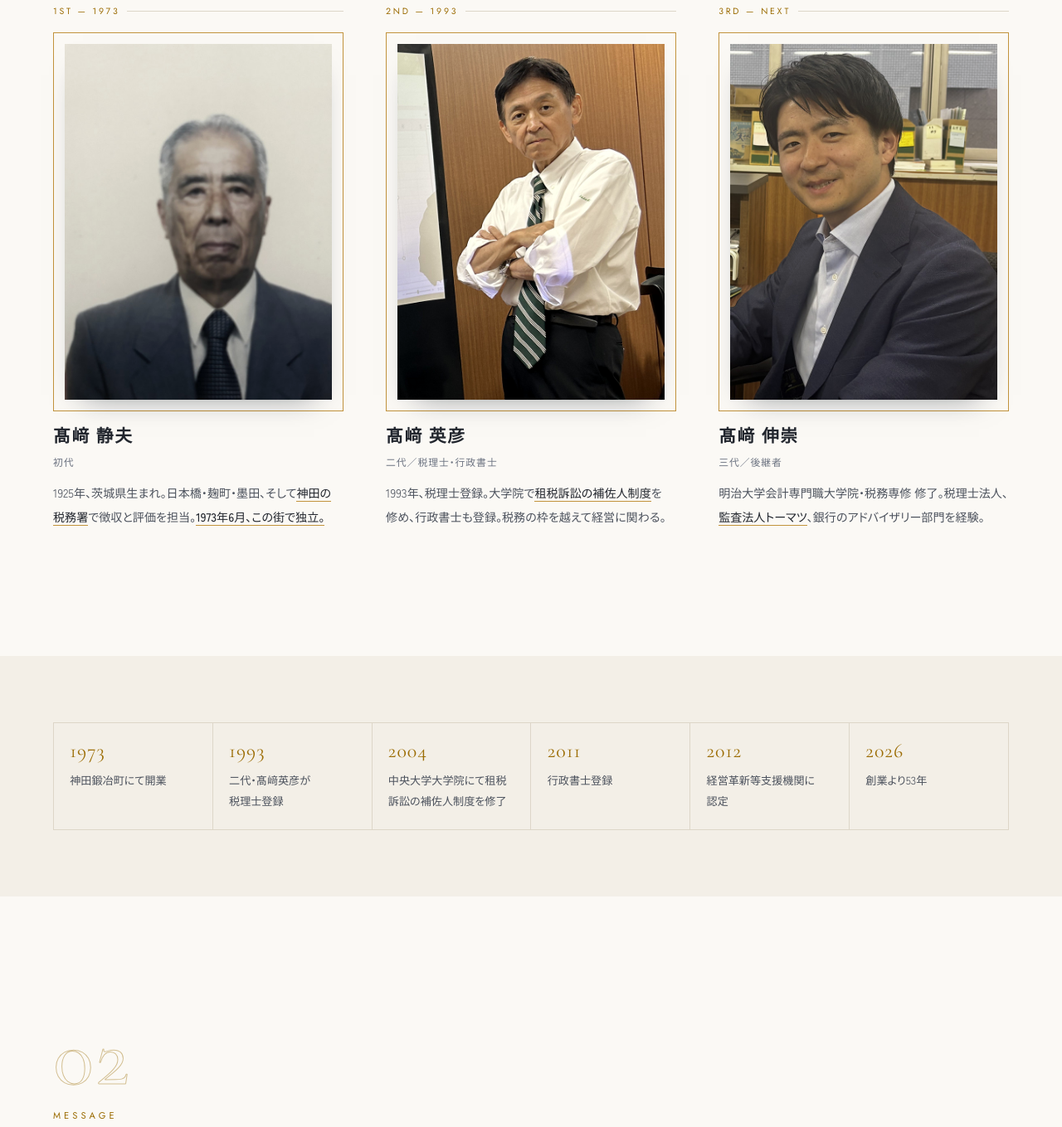
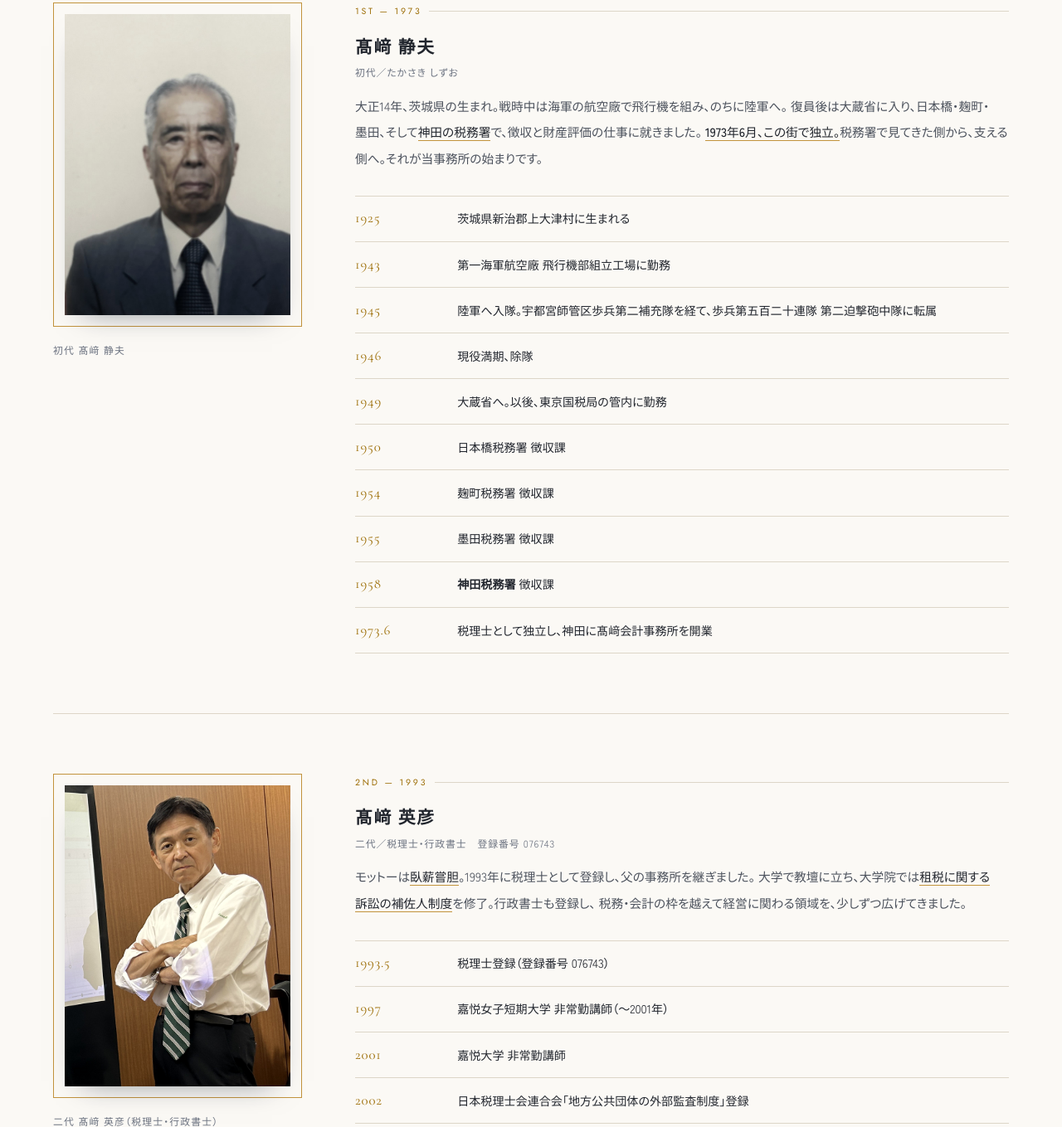
Before and after one commit to nobutakatakasaki-beep/takasaki-hp, a plain HTML site: page office.html in a window 1280 px wide. Shown: the part 893-2252 px from the top of the page at 83% size. Drawn offline with nearby package versions, Linux system fonts and the light colour scheme; a web font is replaced by a local one.

Commit message:
沿革を三人それぞれの歩みに。セミナー写真を削除
- 事務所紹介の沿革を、写真＋本人ごとの年表に作り替えた
  初代：出生から海軍航空廠・陸軍入隊・復員、日本橋/麹町/墨田/神田の
        各税務署を経て1973年6月の開業まで（10項目）
  二代：税理士登録から講師・補佐人制度修了・行政書士登録・
        経営革新等支援機関の認定まで（8項目）
  三代：大学院修了から税理士法人・監査法人・銀行出向まで（8項目）
- 共通の年表セクションは各人の年表に統合したため削除
- 画質の低いセミナー写真（元が318x192のスクリーンショット）を
  事務所概要から外し、未使用になったファイルも削除

Co-Authored-By: Claude Opus 5 <noreply@anthropic.com>

```diff
--- a/assets/css/style.css
+++ b/assets/css/style.css
@@ -1253,6 +1253,52 @@ body.nav-open .drawer__foot {
   border-bottom: 1px solid var(--gold-lt);
 }
 
+/* それぞれの歩み（写真＋年表） */
+.story {
+  display: grid;
+  grid-template-columns: minmax(0, 300px) minmax(0, 1fr);
+  gap: clamp(1.8rem, 5vw, 4rem);
+  align-items: start;
+  padding-block: clamp(2.5rem, 6vw, 4.5rem);
+  border-top: 1px solid var(--line);
+}
+.story:first-of-type {
+  border-top: 0;
+  padding-top: 0;
+}
+.story__sum {
+  font-size: 0.92rem;
+  line-height: 2.15;
+  color: #4c525d;
+  margin: 1rem 0 1.8rem;
+  word-break: auto-phrase;
+}
+.story__sum b {
+  font-weight: 500;
+  color: var(--text);
+  border-bottom: 1px solid var(--gold-lt);
+}
+.story .dl > div {
+  grid-template-columns: 6.5rem 1fr;
+  gap: 1.2rem;
+  padding: 0.8rem 0;
+  font-size: 0.88rem;
+}
+.story .dl dt {
+  font-family: var(--latin);
+  font-size: 1.05rem;
+  letter-spacing: 0.05em;
+  line-height: 1.7;
+}
+@media (max-width: 760px) {
+  .story {
+    grid-template-columns: 1fr;
+  }
+  .story__fig {
+    max-width: 260px;
+  }
+}
+
 /* 年表（細い帯） */
 .years {
   display: grid;
--- a/office.html
+++ b/office.html
@@ -88,42 +88,85 @@
       <h2 class="sechead__jp split">三代、神田で。</h2>
     </div>
 
-    <div class="gens" data-stagger>
-      <article class="gen" data-reveal>
+    <article class="story">
+      <figure class="prof__fig story__fig" data-reveal>
+        <div class="prof__frame"><img src="assets/img/gen1.jpg" alt="初代 髙﨑静夫" width="660" height="880" loading="lazy"></div>
+        <figcaption class="prof__cap">初代 髙﨑 静夫</figcaption>
+      </figure>
+      <div data-reveal style="--i:1">
         <span class="gen__era">1st — 1973</span>
-        <div class="prof__frame"><img src="assets/img/gen1.jpg" alt="初代 髙﨑静夫" width="660" height="880" loading="lazy"></div>
-        <p class="gen__name">髙﨑 静夫<small>初代</small></p>
-        <p class="gen__txt">1925年、茨城県生まれ。日本橋・麹町・墨田、そして<b>神田の税務署</b>で徴収と評価を担当。<b>1973年6月、この街で独立。</b></p>
-      </article>
+        <p class="gen__name mt-s">髙﨑 静夫<small>初代／たかさき しずお</small></p>
+        <p class="story__sum">
+          大正14年、茨城県の生まれ。戦時中は海軍の航空廠で飛行機を組み、のちに陸軍へ。
+          復員後は大蔵省に入り、日本橋・麹町・墨田、そして<b>神田の税務署</b>で、徴収と財産評価の仕事に就きました。
+          <b>1973年6月、この街で独立。</b>税務署で見てきた側から、支える側へ。それが当事務所の始まりです。
+        </p>
+        <dl class="dl">
+          <div><dt>1925</dt><dd>茨城県新治郡上大津村に生まれる</dd></div>
+          <div><dt>1943</dt><dd>第一海軍航空廠 飛行機部組立工場に勤務</dd></div>
+          <div><dt>1945</dt><dd>陸軍へ入隊。宇都宮師管区歩兵第二補充隊を経て、歩兵第五百二十連隊 第二迫撃砲中隊に転属</dd></div>
+          <div><dt>1946</dt><dd>現役満期、除隊</dd></div>
+          <div><dt>1949</dt><dd>大蔵省へ。以後、東京国税局の管内に勤務</dd></div>
+          <div><dt>1950</dt><dd>日本橋税務署 徴収課</dd></div>
+          <div><dt>1954</dt><dd>麹町税務署 徴収課</dd></div>
+          <div><dt>1955</dt><dd>墨田税務署 徴収課</dd></div>
+          <div><dt>1958</dt><dd><b>神田税務署</b> 徴収課</dd></div>
+          <div><dt>1973.6</dt><dd>税理士として独立し、神田に髙﨑会計事務所を開業</dd></div>
+        </dl>
+      </div>
+    </article>
 
-      <article class="gen" data-reveal>
+    <article class="story">
+      <figure class="prof__fig story__fig" data-reveal>
+        <div class="prof__frame"><img src="assets/img/daihyo.jpg" alt="二代 髙﨑英彦（税理士・行政書士）" width="720" height="960" loading="lazy"></div>
+        <figcaption class="prof__cap">二代 髙﨑 英彦（税理士・行政書士）</figcaption>
+      </figure>
+      <div data-reveal style="--i:1">
         <span class="gen__era">2nd — 1993</span>
-        <div class="prof__frame"><img src="assets/img/daihyo.jpg" alt="二代 髙﨑英彦（税理士・行政書士）" width="720" height="960"></div>
-        <p class="gen__name">髙﨑 英彦<small>二代／税理士・行政書士</small></p>
-        <p class="gen__txt">1993年、税理士登録。大学院で<b>租税訴訟の補佐人制度</b>を修め、行政書士も登録。税務の枠を越えて経営に関わる。</p>
-      </article>
+        <p class="gen__name mt-s">髙﨑 英彦<small>二代／税理士・行政書士　登録番号 076743</small></p>
+        <p class="story__sum">
+          モットーは<b>臥薪嘗胆</b>。1993年に税理士として登録し、父の事務所を継ぎました。
+          大学で教壇に立ち、大学院では<b>租税に関する訴訟の補佐人制度</b>を修了。行政書士も登録し、
+          税務・会計の枠を越えて経営に関わる領域を、少しずつ広げてきました。
+        </p>
+        <dl class="dl">
+          <div><dt>1993.5</dt><dd>税理士登録（登録番号 076743）</dd></div>
+          <div><dt>1997</dt><dd>嘉悦女子短期大学 非常勤講師（〜2001年）</dd></div>
+          <div><dt>2001</dt><dd>嘉悦大学 非常勤講師</dd></div>
+          <div><dt>2002</dt><dd>日本税理士会連合会「地方公共団体の外部監査制度」登録</dd></div>
+          <div><dt>2004.3</dt><dd>中央大学大学院 法学研究科『租税に関する訴訟の補佐人制度』修了</dd></div>
+          <div><dt>2004</dt><dd>『例解演習基本簿記』を共同編著（創成社）</dd></div>
+          <div><dt>2011.2</dt><dd>行政書士登録</dd></div>
+          <div><dt>2012.11</dt><dd>関東財務局・関東経済産業局より「経営革新等支援機関」に認定</dd></div>
+        </dl>
+      </div>
+    </article>
 
-      <article class="gen" data-reveal>
+    <article class="story">
+      <figure class="prof__fig story__fig" data-reveal>
+        <div class="prof__frame"><img src="assets/img/gen3.jpg" alt="三代 髙﨑伸崇" width="660" height="880" loading="lazy"></div>
+        <figcaption class="prof__cap">三代 髙﨑 伸崇</figcaption>
+      </figure>
+      <div data-reveal style="--i:1">
         <span class="gen__era">3rd — Next</span>
-        <div class="prof__frame"><img src="assets/img/gen3.jpg" alt="三代 髙﨑伸崇" width="660" height="880" loading="lazy"></div>
-        <p class="gen__name">髙﨑 伸崇<small>三代／後継者</small></p>
-        <p class="gen__txt">明治大学会計専門職大学院・税務専修 修了。税理士法人、<b>監査法人トーマツ</b>、銀行のアドバイザリー部門を経験。</p>
-      </article>
-    </div>
-  </div>
-</section>
-
-<!-- ============ 年表 ============ -->
-<section class="sec sec--paper" style="padding-block:clamp(3rem,7vw,5rem)">
-  <div class="wrap">
-    <dl class="years" data-reveal>
-      <div><dt>1973</dt><dd>神田鍛冶町にて開業</dd></div>
-      <div><dt>1993</dt><dd>二代・髙﨑英彦が税理士登録</dd></div>
-      <div><dt>2004</dt><dd>中央大学大学院にて租税訴訟の補佐人制度を修了</dd></div>
-      <div><dt>2011</dt><dd>行政書士登録</dd></div>
-      <div><dt>2012</dt><dd>経営革新等支援機関に認定</dd></div>
-      <div><dt>2026</dt><dd>創業より53年</dd></div>
-    </dl>
+        <p class="gen__name mt-s">髙﨑 伸崇<small>三代／後継者　たかさき のぶたか</small></p>
+        <p class="story__sum">
+          大学院で税務を専攻したのち、税理士法人で申告と顧問の実務を、<b>監査法人トーマツ</b>で監査の視点を、
+          そして<b>銀行のアドバイザリー部門</b>でM&amp;Aや事業承継の現場を経験しました。
+          税務・監査・金融の三方向から数字を見てきた目を、神田に持ち帰ります。
+        </p>
+        <dl class="dl">
+          <div><dt>1994</dt><dd>生まれる</dd></div>
+          <div><dt>2013</dt><dd>早稲田摂陵高等学校 卒業</dd></div>
+          <div><dt>2017</dt><dd>関東学院大学 経済学部 卒業</dd></div>
+          <div><dt>2020.3</dt><dd>明治大学 会計専門職大学院 税務専修 修了</dd></div>
+          <div><dt>2020</dt><dd>アクタス税理士法人</dd></div>
+          <div><dt>2022</dt><dd>有限責任監査法人トーマツ 東日本第四</dd></div>
+          <div><dt>2024</dt><dd>税理士法人・FAS にて M&amp;A・事業再生に従事</dd></div>
+          <div><dt>2026</dt><dd>みずほ銀行 コーポレートアドバイザリー部へ出向</dd></div>
+        </dl>
+      </div>
+    </article>
   </div>
 </section>
 
@@ -187,10 +230,6 @@
         </dl>
       </div>
       <div data-reveal style="--i:1">
-        <figure>
-          <img src="assets/img/seminar.jpg" alt="顧問先へ数字をもとに説明する様子" width="636" height="384" style="width:100%;border:1px solid var(--line)" loading="lazy">
-          <figcaption class="prof__cap">顧問先の皆さまへ、数字をもとにご説明する様子</figcaption>
-        </figure>
         <h3 class="prof__name mt-m" style="font-size:1.15rem">所属</h3>
         <p class="mt-s">
           <span class="pill">東京税理士会 神田支部</span>
```
Also changed, not shown: assets/img/seminar.jpg (deleted).
